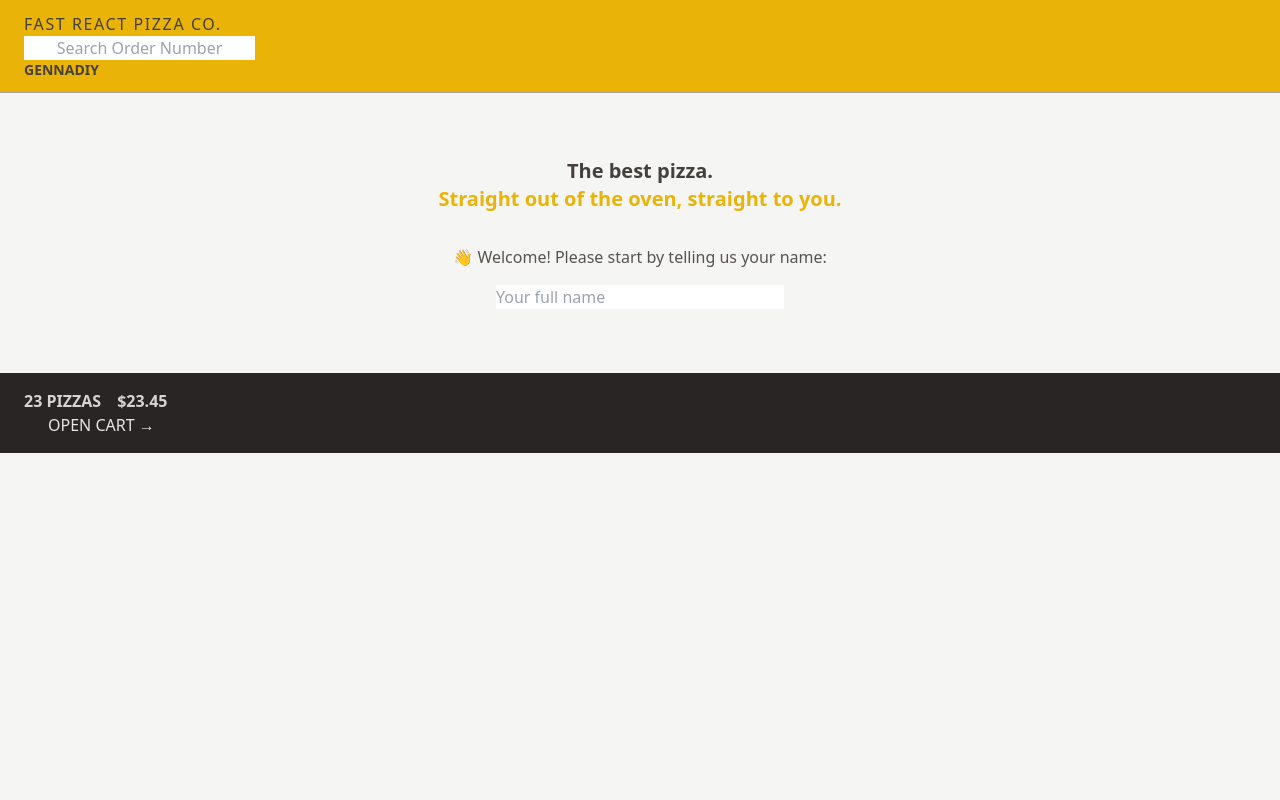
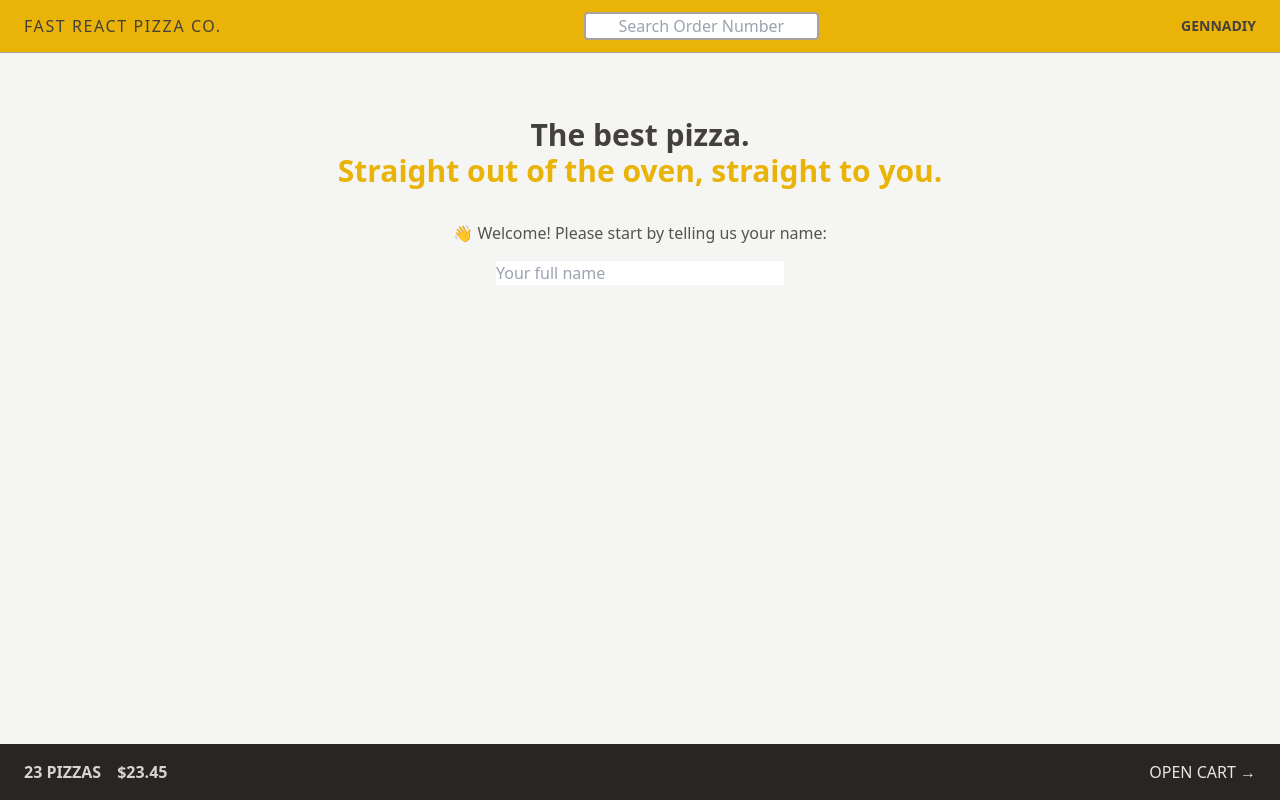
Before and after one commit to GennadiyMostov/Fast-React-Pizza, a React (Vite) app: page / in a window 1280 px wide. Built offline with nearby package versions, Linux system fonts and the light colour scheme.

Commit message:
Continue Styling various component

```diff
--- a/src/Features/Cart/CartOverview.jsx
+++ b/src/Features/Cart/CartOverview.jsx
@@ -2,7 +2,7 @@
 
 function CartOverview() {
   return (
-    <div className=' bg-stone-800  px-4 py-4 text-sm uppercase text-stone-200 sm:space-x-6 sm:px-6 md:text-base'>
+    <div className='flex items-center justify-between bg-stone-800 px-4 py-4 text-sm uppercase text-stone-200 sm:space-x-6 sm:px-6 md:text-base'>
       <p className='space-x-4 font-semibold text-stone-300'>
         <span>23 pizzas</span>
         <span>$23.45</span>
--- a/src/Features/Order/SearchOrder.jsx
+++ b/src/Features/Order/SearchOrder.jsx
@@ -20,7 +20,7 @@
   return (
     <form onSubmit={handleSubmit}>
       <input
-        className='text-center'
+        className='rounded border-2 border-stone-400 text-center'
         placeholder='Search Order Number'
         value={query}
         onChange={(event) => setQuery(event.target.value)}
--- a/src/Features/User/Username.jsx
+++ b/src/Features/User/Username.jsx
@@ -1,5 +1,5 @@
 const Username = () => {
-  return <div className='text-sm font-semibold'>Gennadiy</div>;
+  return <div className='hidden text-sm font-semibold md:block'>Gennadiy</div>;
 };
 
 export default Username;
--- a/src/UI/AppLayout.jsx
+++ b/src/UI/AppLayout.jsx
@@ -9,14 +9,15 @@
   const isLoading = navigate.state === 'loading';
 
   return (
-    <div className='layout'>
+    <div className='grid h-screen grid-rows-[auto_1fr_auto]'>
       {isLoading && <LoadingSpinner />}
 
       <Header />
-
-      <main>
-        <Outlet />
-      </main>
+      <div className='overflow-scroll'>
+        <main className='mx-auto max-w-3xl'>
+          <Outlet />
+        </main>
+      </div>
 
       <CartOverview />
     </div>
--- a/src/UI/Header.jsx
+++ b/src/UI/Header.jsx
@@ -4,7 +4,7 @@
 
 const Header = () => {
   return (
-    <header className='border-b border-stone-400 bg-yellow-500 px-4 py-3 uppercase sm:px-6'>
+    <header className='flex items-center justify-between border-b border-stone-400 bg-yellow-500 px-4 py-3 uppercase sm:px-6'>
       <Link className='tracking-widest' to='/'>
         Fast React Pizza Co.
       </Link>
--- a/src/UI/Home.jsx
+++ b/src/UI/Home.jsx
@@ -2,8 +2,8 @@
 
 function Home() {
   return (
-    <div className='my-10 text-center sm:my-16'>
-      <h1 className='mb-8 text-xl font-semibold'>
+    <div className='my-10 px-4 text-center sm:my-16'>
+      <h1 className='mb-8 text-xl font-semibold md:text-3xl'>
         The best pizza.
         <br />
         <span className='text-yellow-500'>
```
